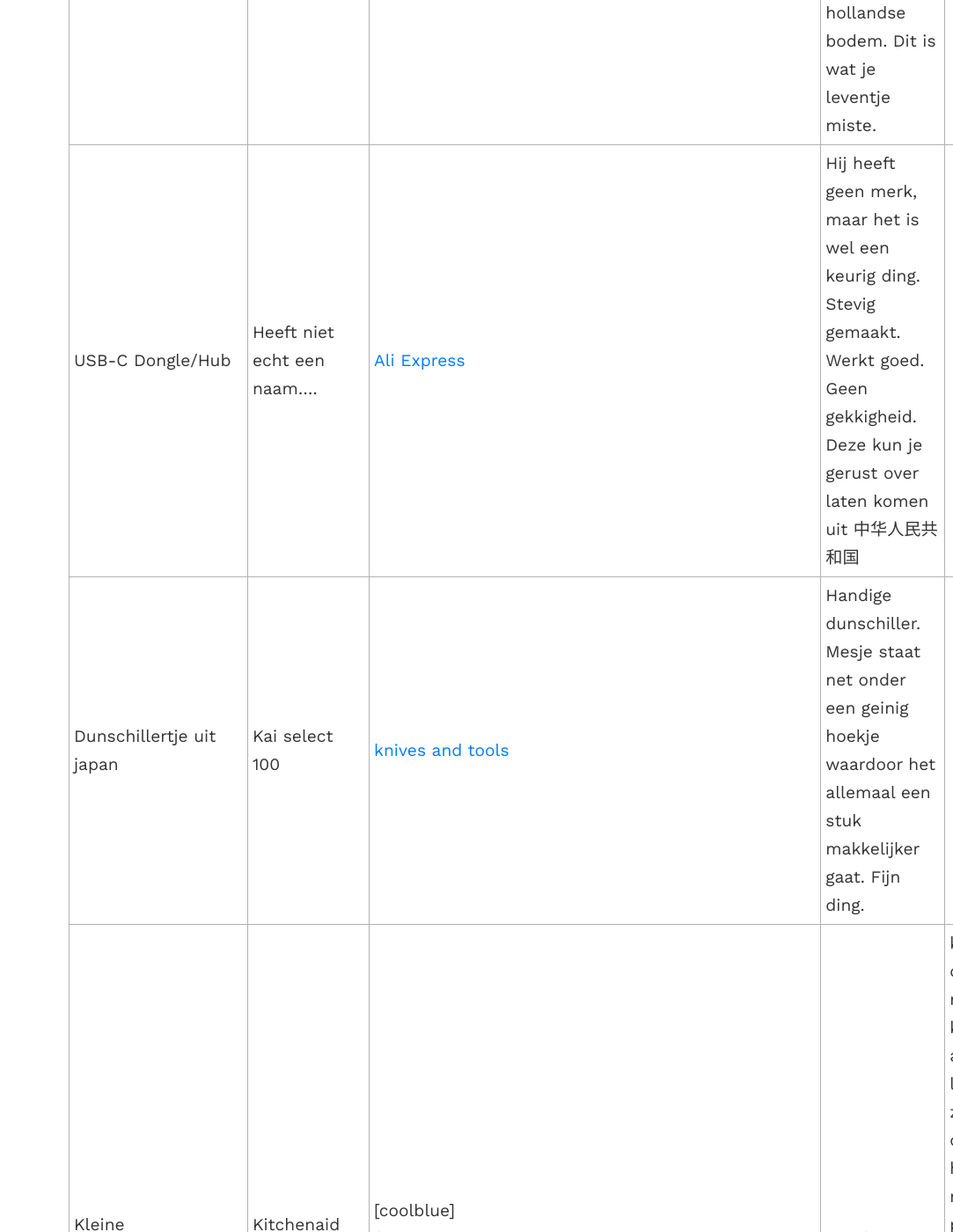
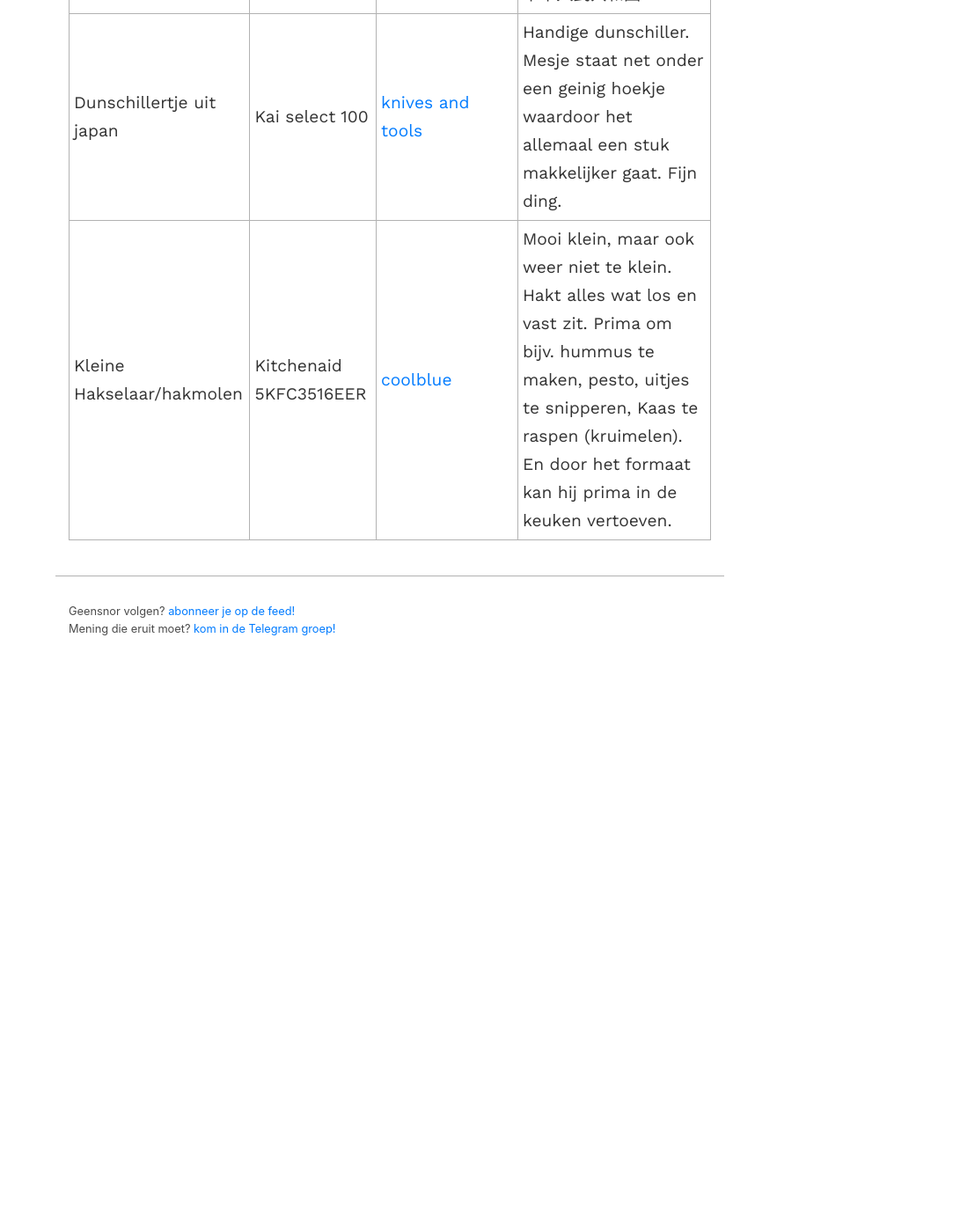
Before and after one commit to geensnor/geensnor.nl, a Jekyll site: the page built from pages/tips.md, in a window 1280 px wide and 1400 px high, scrolled down 5393 px. Shown: the whole window at 88% size, without its empty margins (197-1280 px from the left). Built offline with Jekyll 4.4.1, drawn with Linux system fonts in a browser that asks for light colours; after the commit the page ends 6147 px from its top, so only the background shows below that; some of the changed text lies outside the part shown.

Commit message:
Update tips.md

```diff
--- a/pages/tips.md
+++ b/pages/tips.md
@@ -69,4 +69,4 @@
 |Koffiezetapparaat|Technivorm Moccamaster|[moccamaster.nl](https://www.moccamaster.nl)|Zeg je lekkere filterkoffie, dan zeg je Moccamaster. Beroemd ontwerp, gebouwd als een tank, van hollandse bodem. Dit is wat je leventje miste.|
 |USB-C Dongle/Hub|Heeft niet echt een naam....|[Ali Express](https://nl.aliexpress.com/item/4001305601600.html?spm=a2g0s.9042311.0.0.2b574c4dqmPTcW)|Hij heeft geen merk, maar het is wel een keurig ding. Stevig gemaakt. Werkt goed. Geen gekkigheid. Deze kun je gerust over laten komen uit 中华人民共和国|
 |Dunschillertje uit japan|Kai select 100|[knives and tools](https://www.knivesandtools.nl/nl/pt/-kai-select-100-dunschiller-t.htm?gclid=CjwKCAiAp4KCBhB6EiwAxRxbpJMBHBrc_6L6YPuxCvgNa1XikZMqPY2MNrh0aRyig6BmRHmaVt66kRoCYXgQAvD_BwE)|Handige dunschiller. Mesje staat net onder een geinig hoekje waardoor het allemaal een stuk makkelijker gaat. Fijn ding.|
-|Kleine Hakselaar/hakmolen|Kitchenaid 5KFC3516EER|[coolblue](https://www.coolblue.nl/product/776564/kitchenaid-5kfc3516eer-keizerrood.html|Mooi)| klein, maar ook weer niet te klein. Hakt alles wat los en vast zit. Prima om bijv. hummus te maken, pesto, uitjes te snipperen, Kaas te raspen (kruimelen). En door het formaat kan hij prima in de keuken vertoeven.|
+|Kleine Hakselaar/hakmolen|Kitchenaid 5KFC3516EER|[coolblue](https://www.coolblue.nl/product/776564/kitchenaid-5kfc3516eer-keizerrood.html)| Mooi klein, maar ook weer niet te klein. Hakt alles wat los en vast zit. Prima om bijv. hummus te maken, pesto, uitjes te snipperen, Kaas te raspen (kruimelen). En door het formaat kan hij prima in de keuken vertoeven.|
```
